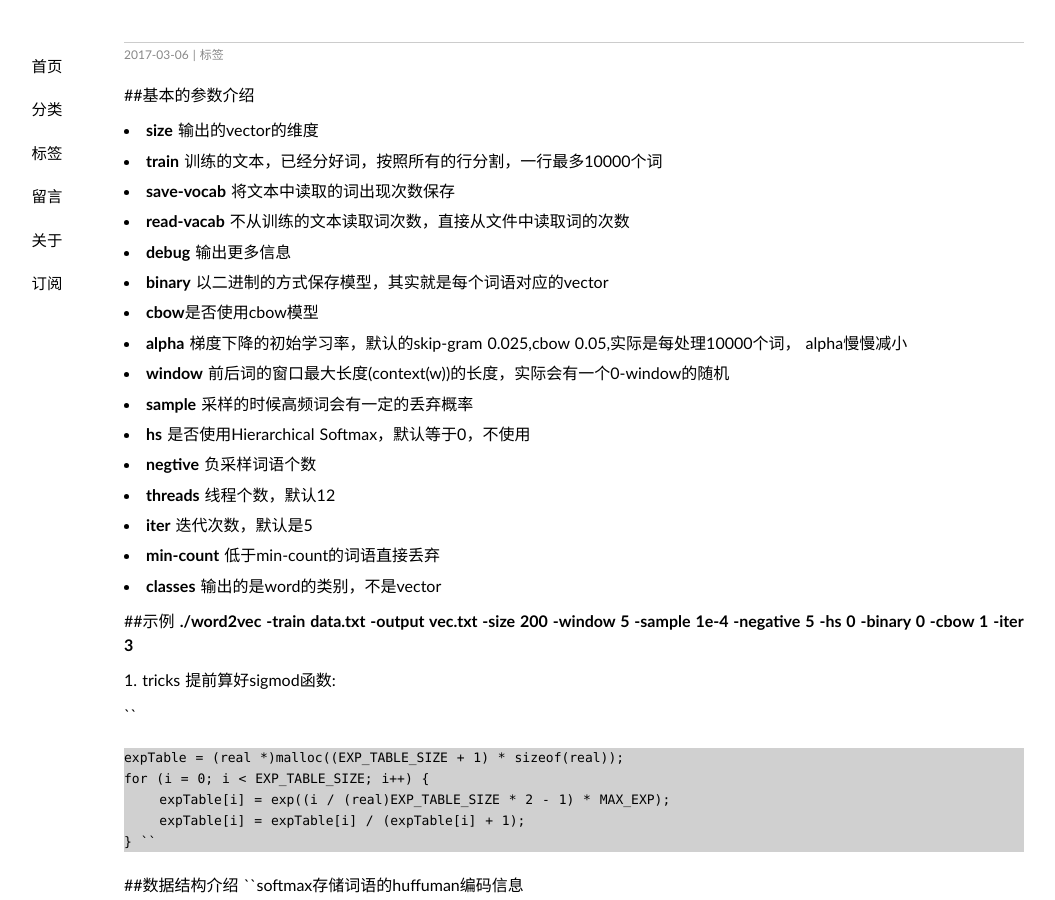
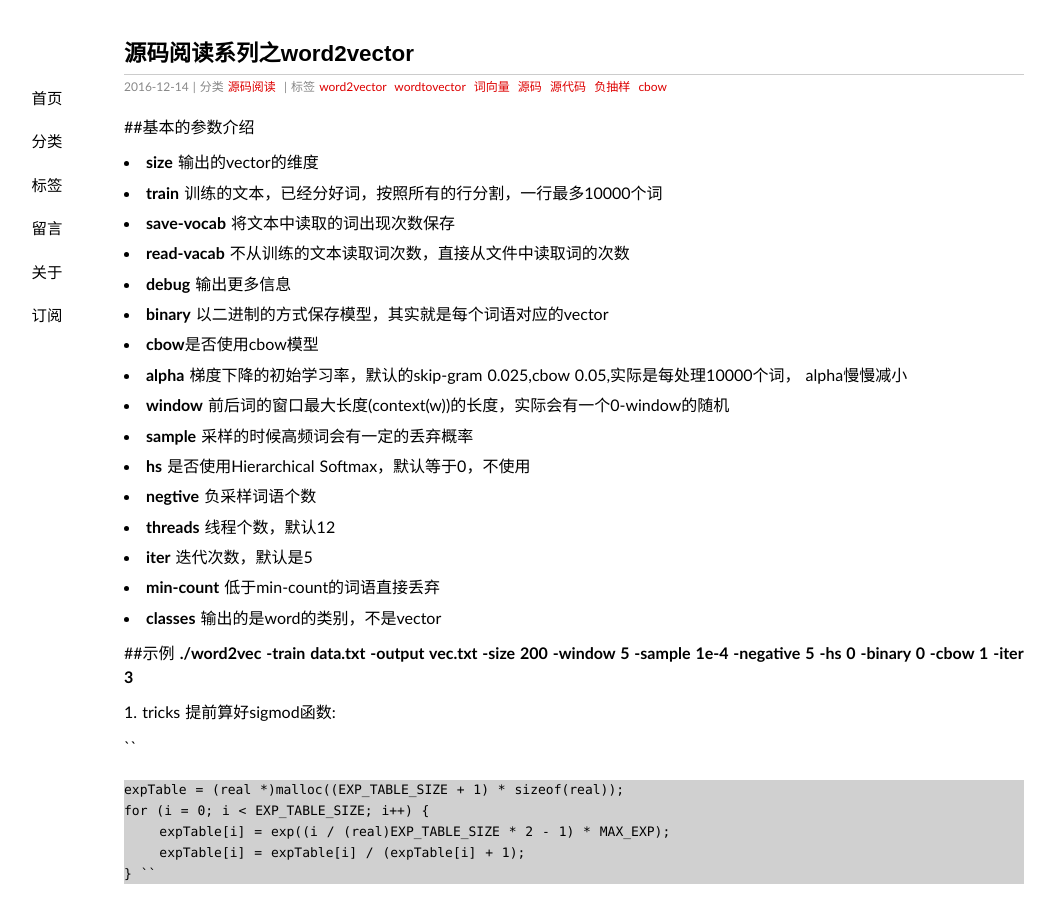
Before and after one commit to SuperAshan/SuperAshan.github.io, a Jekyll site: the page built from _posts/2016-12-14-word2vector阅读.md, in a window 1280 px wide and 900 px high. Shown: the whole window, without its empty margins (66-1121 px from the left). Built offline with Jekyll 4.4.1, drawn with Linux system fonts in a browser that asks for light colours; some web fonts are replaced; our own code applies the rules of GitHub Pages for plain Markdown files; comment, search, counter and statistics services are not loaded; part of the change alters nothing that is shown.

Commit message:
tttttttttttttttttttt

```diff
--- a/_posts/2016-12-14-word2vector阅读.md
+++ b/_posts/2016-12-14-word2vector阅读.md
@@ -5,11 +5,8 @@ layout: post
 permalink: /blog/2016/12/14/word2vector阅读.html
 categories: 源码阅读
 tags: word2vector wordtovector 词向量 源码 源代码 负抽样 cbow
-<<<<<<< HEAD
-excerpt: wordtovecor的代码解释
-=======
 excerpt: 根据word2vector的源码介绍其原理以及如何应用
->>>>>>> 3e7b34a908d4d05839fd42c2742a863b80aea7e3
+
 ---
 
 ##基本的参数介绍
```
